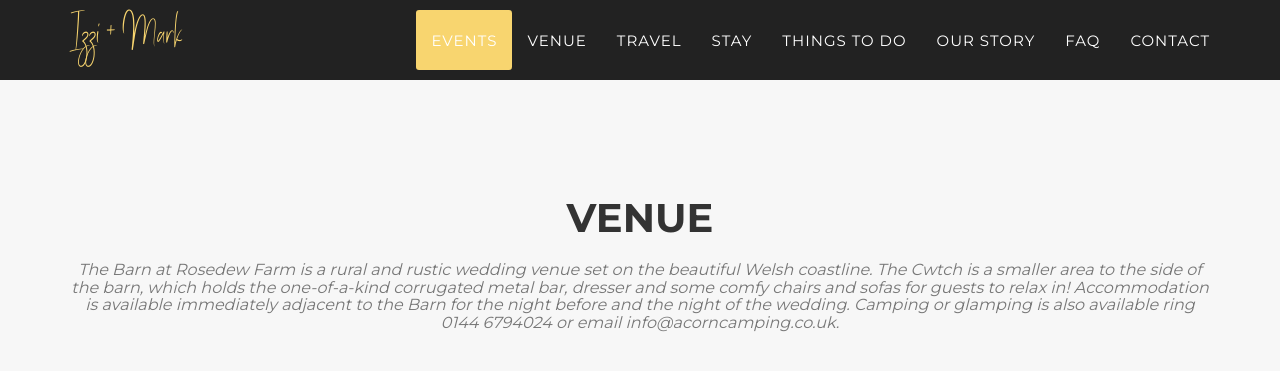
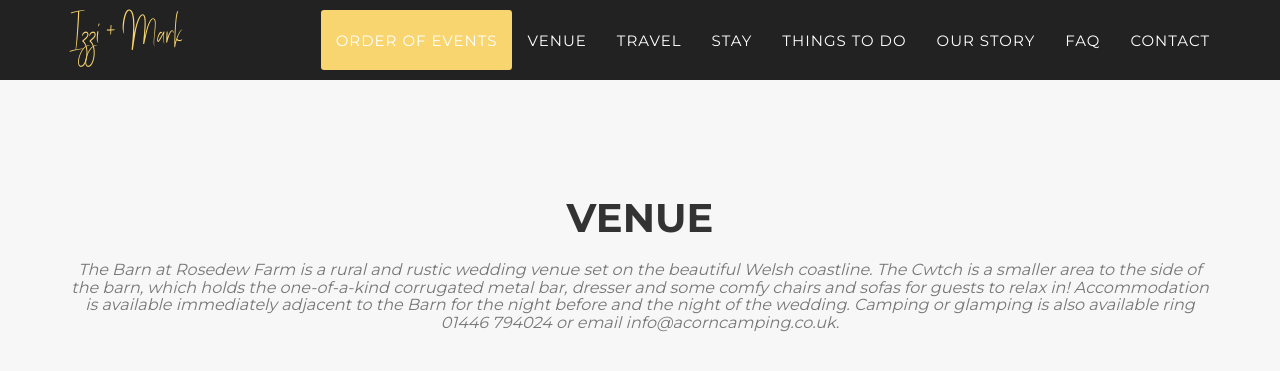
Before and after one commit to horlixuk/monstersofwedrock, a Jekyll site: the page built from _en_pages/index.html, in a window 1280 px wide and 900 px high, scrolled down 3766 px, cut to the strip 0-403 px from the top of the window. Shown: the top 371 px of the strip. Built offline with Jekyll 4.4.1, drawn with Linux system fonts in a browser that asks for light colours; some web fonts are replaced; some of the changed text lies outside the part shown.

Commit message:
committ all this time!

```diff
--- a/_includes/en_data/events.html
+++ b/_includes/en_data/events.html
@@ -3,7 +3,7 @@
     <div class="container">
         <div class="row">
             <div class="col-lg-12 text-center">
-                <h2 class="section-heading">Events</h2>
+                <h2 class="section-heading">Order of Events</h2>
             </div>
         </div>
         <div class="row">
@@ -11,7 +11,7 @@
                 <ul class="timeline">
                     <li>
                         <div class="timeline-image">
-                            <img class="img-circle img-responsive" src="/wedding-template/img/events/1.png" alt="">
+                            <img class="img-circle img-responsive" src="img/events/1.png" alt="">
                         </div>
                         <div class="timeline-panel">
                             <div class="timeline-heading">
@@ -26,7 +26,7 @@
                     </li>
                     <li class="timeline-inverted">
                         <div class="timeline-image">
-                            <img class="img-circle img-responsive" src="/wedding-template/img/events/2.png" alt="">
+                            <img class="img-circle img-responsive" src="img/events/2.png" alt="">
                         </div>
                         <div class="timeline-panel">
                             <div class="timeline-heading">
@@ -41,22 +41,22 @@
                     </li>
                     <li>
                         <div class="timeline-image">
-                            <img class="img-circle img-responsive" src="/wedding-template/img/events/3.png" alt="">
+                            <img class="img-circle img-responsive" src="img/events/3.png" alt="">
                         </div>
                         <div class="timeline-panel">
                             <div class="timeline-heading">
                                 <h4>Cocktails</h4>
                                 <h4 class="subheading">15:00</h4>
-                                <h6>Bar to the side of the main barn, Rosedew Farm</h6>
+                                <h6>Main barn, Rosedew Farm</h6>
                             </div>
                             <div class="timeline-body">
                                 <p class="text-muted">Free cocktails for everyone!</p>
                             </div>
                         </div>
                     </li>
-                    <li>
+                    <li class="timeline-inverted">
                         <div class="timeline-inverted">
-                            <img class="img-circle img-responsive" src="/wedding-template/img/events/3.png" alt="">
+                            <img class="img-circle img-responsive" src="img/events/1.png" alt="">
                         </div>
                         <div class="timeline-panel">
                             <div class="timeline-heading">
@@ -71,7 +71,7 @@
                     </li>
                     <li>
                         <div class="timeline-image">
-                            <img class="img-circle img-responsive" src="/wedding-template/img/events/3.png" alt="">
+                            <img class="img-circle img-responsive" src="img/events/2.png" alt="">
                         </div>
                         <div class="timeline-panel">
                             <div class="timeline-heading">
@@ -84,9 +84,9 @@
                             </div>
                         </div>
                     </li>
-                    <li>
+                    <li class="timeline-inverted">
                         <div class="timeline-inverted">
-                            <img class="img-circle img-responsive" src="/wedding-template/img/events/3.png" alt="">
+                            <img class="img-circle img-responsive" src="img/events/3.png" alt="">
                         </div>
                         <div class="timeline-panel">
                             <div class="timeline-heading">
@@ -101,7 +101,7 @@
                     </li>
                     <li>
                         <div class="timeline-image">
-                            <img class="img-circle img-responsive" src="/wedding-template/img/events/3.png" alt="">
+                            <img class="img-circle img-responsive" src="img/events/1.png" alt="">
                         </div>
                         <div class="timeline-panel">
                             <div class="timeline-heading">
@@ -114,9 +114,9 @@
                             </div>
                         </div>
                     </li>
-                    <li>
+                    <li class="timeline-inverted">
                         <div class="timeline-inverted">
-                            <img class="img-circle img-responsive" src="/wedding-template/img/events/3.png" alt="">
+                            <img class="img-circle img-responsive" src="img/events/2.png" alt="">
                         </div>
                         <div class="timeline-panel">
                             <div class="timeline-heading">
@@ -131,7 +131,7 @@
                     </li>
                     <li>
                         <div class="timeline-image">
-                            <img class="img-circle img-responsive" src="/wedding-template/img/events/3.png" alt="">
+                            <img class="img-circle img-responsive" src="img/events/3.png" alt="">
                         </div>
                         <div class="timeline-panel">
                             <div class="timeline-heading">
@@ -144,9 +144,9 @@
                             </div>
                         </div>
                     </li>
-                    <li>
+                    <li class="timeline-inverted">
                         <div class="timeline-inverted">
-                            <img class="img-circle img-responsive" src="/wedding-template/img/events/3.png" alt="">
+                            <img class="img-circle img-responsive" src="img/events/1.png" alt="">
                         </div>
                         <div class="timeline-panel">
                             <div class="timeline-heading">
--- a/_includes/en_data/header.html
+++ b/_includes/en_data/header.html
@@ -22,7 +22,7 @@
                     <a href="#page-top"></a>
                 </li>
                 <li>
-                    <a class="page-scroll" href="#events">Events</a>
+                    <a class="page-scroll" href="#events">Order of Events</a>
                 </li>
                 <li>
                     <a class="page-scroll" href="#venue">Venue</a>
--- a/_includes/en_data/venue.html
+++ b/_includes/en_data/venue.html
@@ -4,7 +4,7 @@
         <div class="row">
             <div class="col-lg-12 text-center">
                 <h2 class="section-heading">Venue</h2>
-                <h3 class="section-subheading text-muted">The Barn at Rosedew Farm is a rural and rustic wedding venue set on the beautiful Welsh coastline. The Cwtch is a smaller area to the side of the barn, which holds the one-of-a-kind corrugated metal bar, dresser and some comfy chairs and sofas for guests to relax in! Accommodation is available immediately adjacent to the Barn for the night before and the night of the wedding. Camping or glamping is also available ring 0144 6794024 or email info@acorncamping.co.uk.</h3>
+                <h3 class="section-subheading text-muted">The Barn at Rosedew Farm is a rural and rustic wedding venue set on the beautiful Welsh coastline. The Cwtch is a smaller area to the side of the barn, which holds the one-of-a-kind corrugated metal bar, dresser and some comfy chairs and sofas for guests to relax in! Accommodation is available immediately adjacent to the Barn for the night before and the night of the wedding. Camping or glamping is also available ring 01446 794024 or email info@acorncamping.co.uk.</h3>
             </div>
         </div>
         <style>
```
